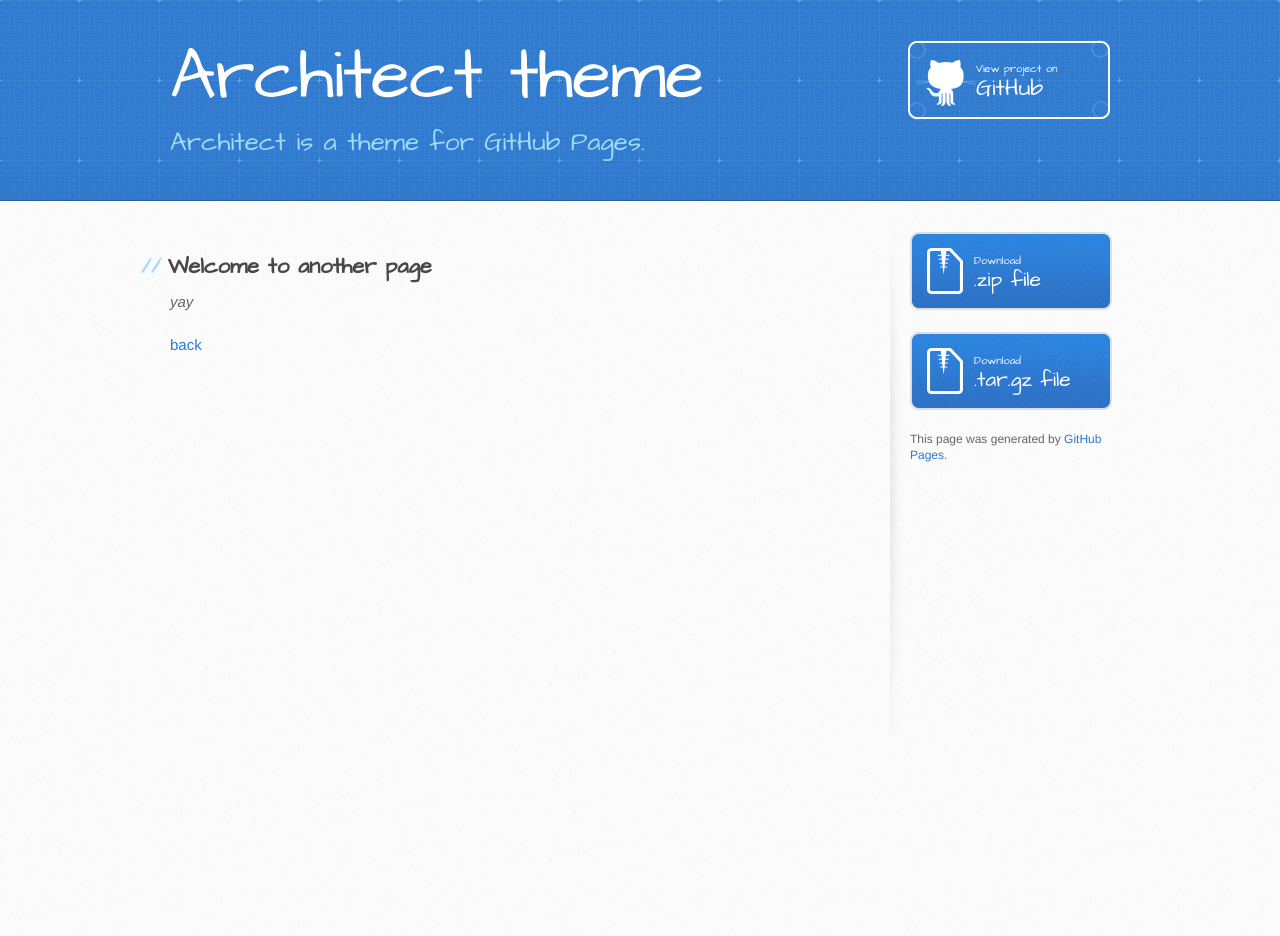
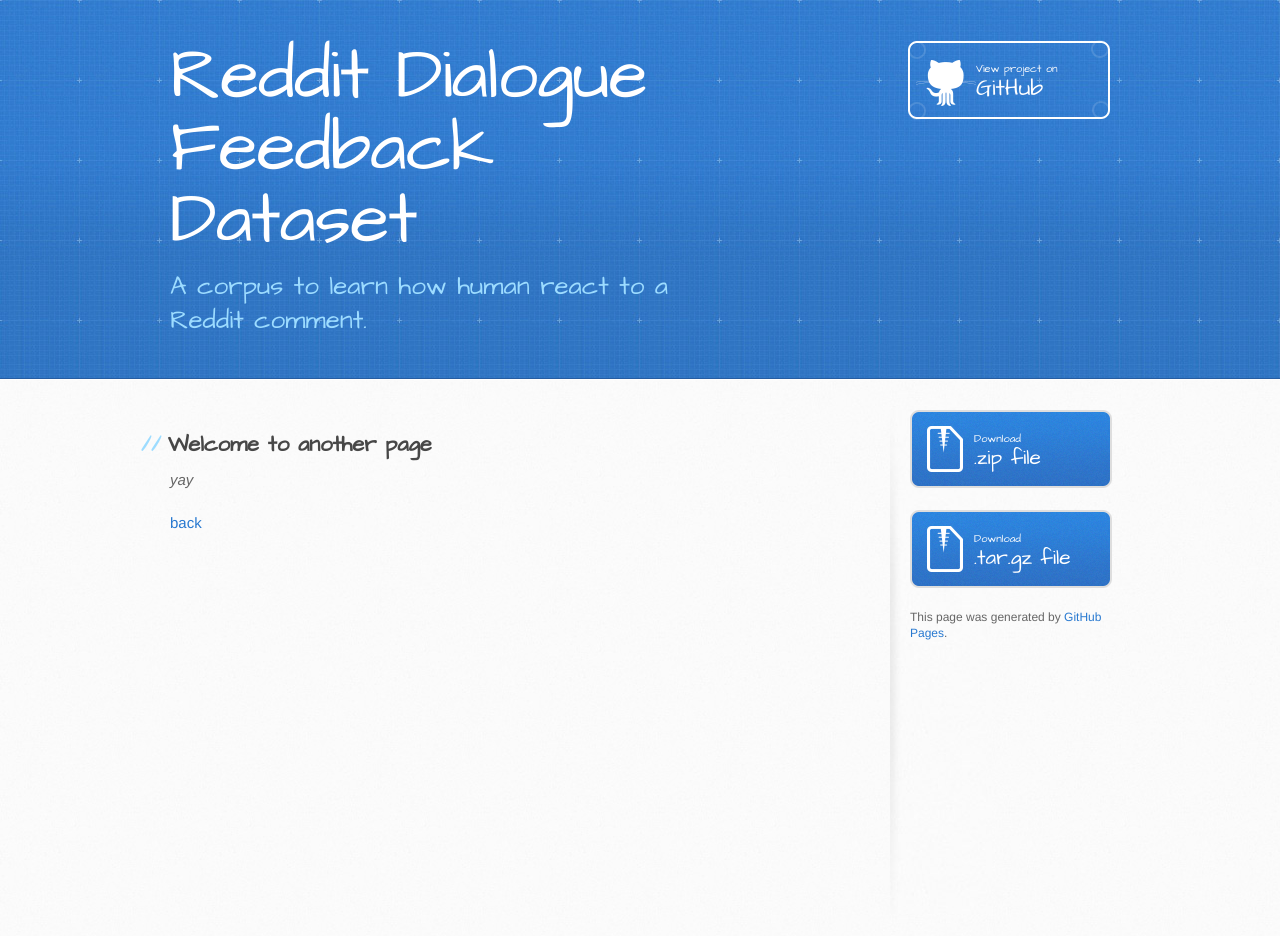
Before and after one commit to dialogfeedback/dialogfeedback.github.io, a Jekyll site: the page built from another-page.md, in a window 1280 px wide. Built offline with Jekyll 4.4.1, drawn with Linux system fonts in a browser that asks for light colours; our own code applies the rules of GitHub Pages for plain Markdown files; before the commit the page ends 900 px from its top, so only the background shows below that.

Commit message:
change title

```diff
--- a/_config.yml
+++ b/_config.yml
@@ -1,5 +1,5 @@
-title: Architect theme
-description: Architect is a theme for GitHub Pages.
+title: Reddit Dialogue Feedback Dataset
+description: A corpus to learn how human react to a Reddit comment.
 show_downloads: true
 google_analytics:
 theme: jekyll-theme-architect
```
Also changed, not shown: README.md.
